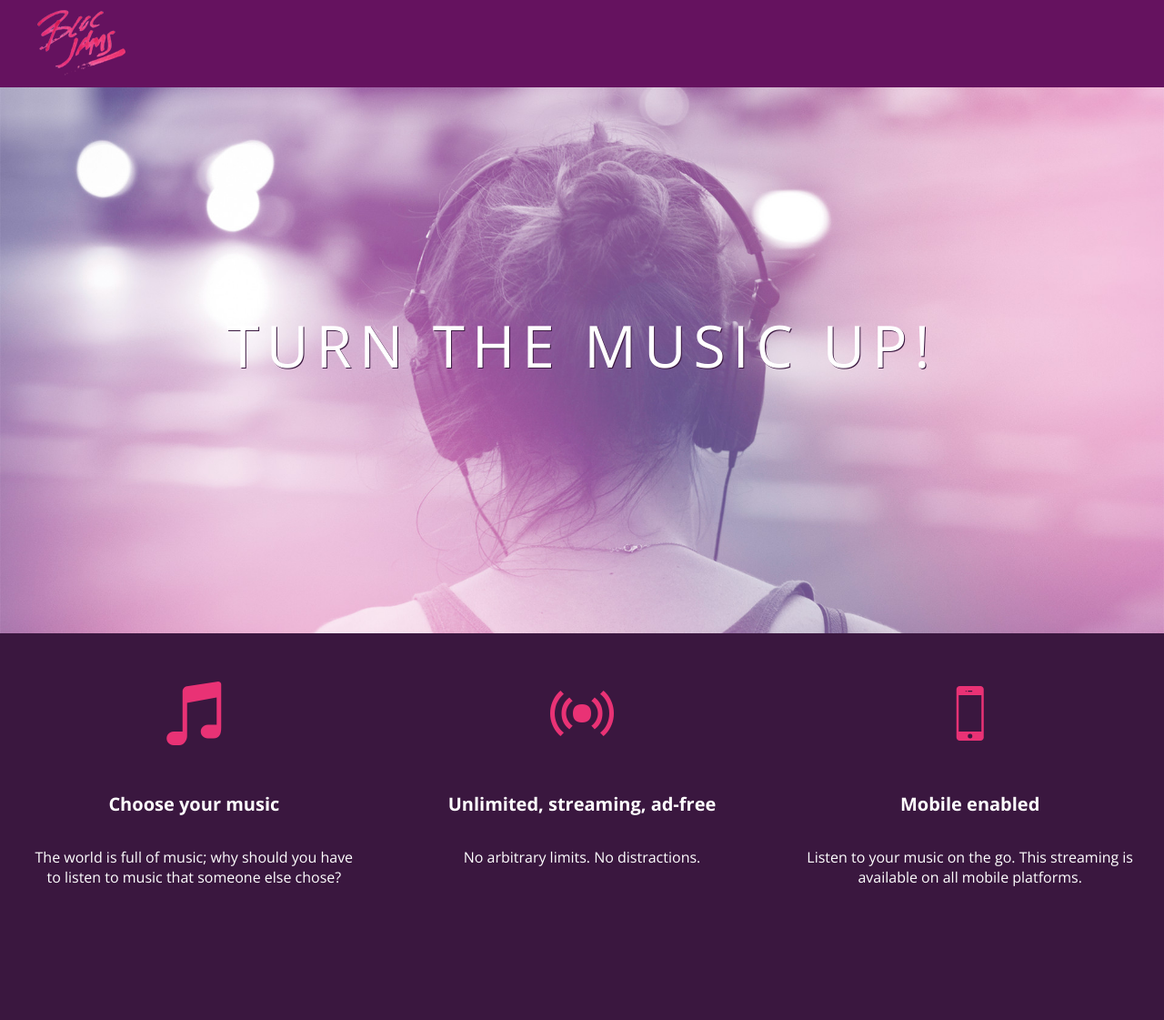
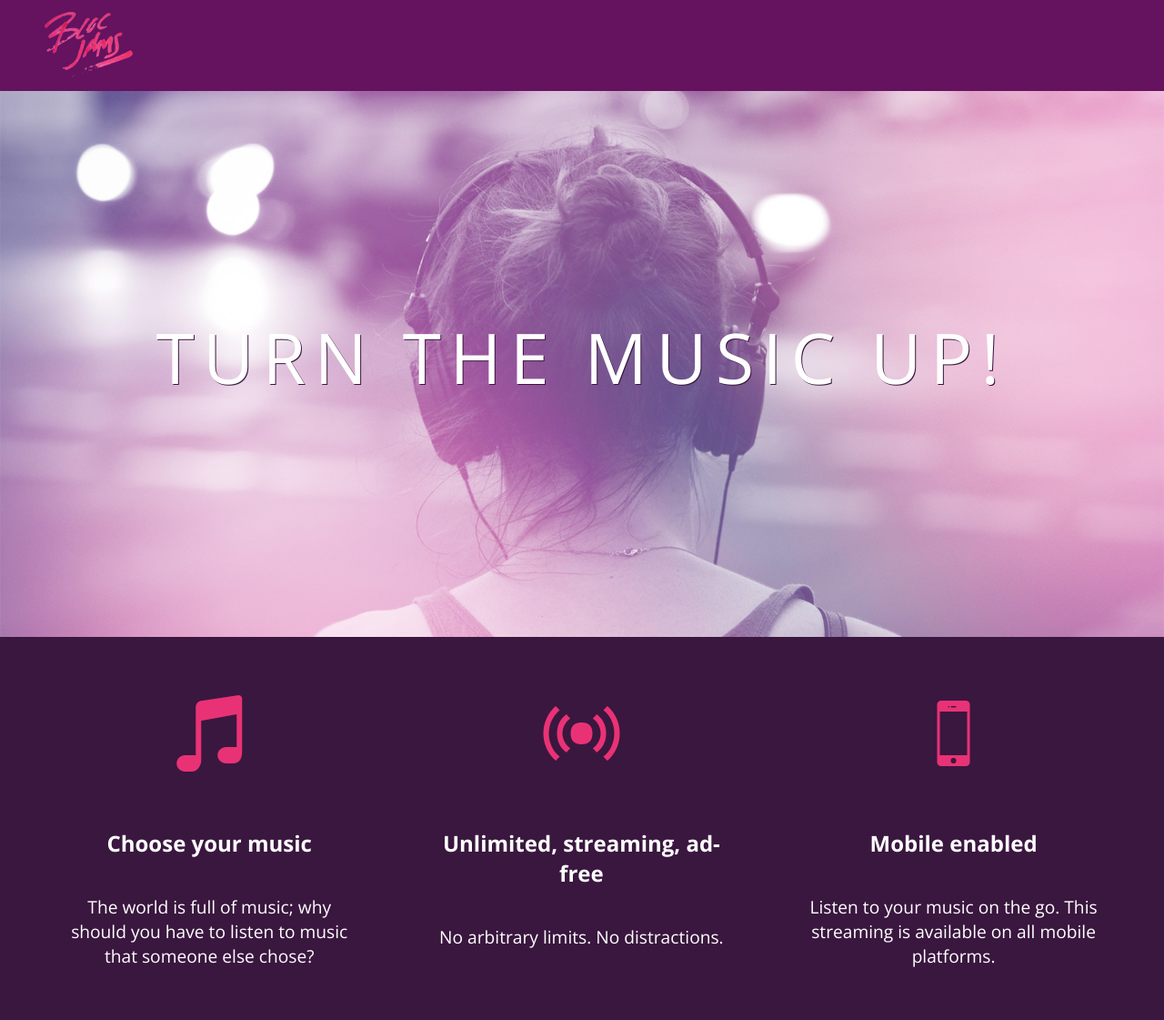
Before and after one commit to CarlsBad505/bloc-jams, a plain HTML site: page index.html in a window 1280 px wide. Shown: the whole page at 91% size. Before the commit the page ends 1023 px from the top, so only its background shows below. Drawn offline with nearby package versions, Linux system fonts and the light colour scheme.

Commit message:
finish checkpoint 8

```diff
--- a/index.html
+++ b/index.html
@@ -2,10 +2,12 @@
 <html>
     <head>
         <title>Bloc Jams</title>
+		<meta name="viewport" content="width=device-width, initial-scale=1">
 		<link rel="stylesheet" type="text/css" href="http://fonts.googleapis.com/css?family=Open+Sans:400,800,600,700,300">
 		<link rel="stylesheet" type="text/css" href="http://code.ionicframework.com/ionicons/2.0.1/css/ionicons.min.css">
 		<link rel="stylesheet" type="text/css" href="styles/normalize.css">
 		<link rel="stylesheet" type="text/css" href="styles/main.css">
+		<link rel="stylesheet" type="text/css" href="styles/landing.css">
     </head>
     <body class="landing">
         <nav class="navbar"> <!-- navigation bar -->
@@ -14,18 +16,18 @@
         <section class="hero-content"> <!-- hero content -->
             <h1 class="hero-title">Turn the music up!</h1>
         </section> <!-- selling points -->
-        <section class="selling-points">
-			<div class="point">
+        <section class="selling-points container">
+			<div class="point column third">
 				<span class="ion-music-note"></span>
 				<h5 class="point-title">Choose your music</h5>
 				<p class="point-description">The world is full of music; why should you have to listen to music that someone else chose?</p>
 			</div>
-			<div class="point">
+			<div class="point column third">
 				<span class="ion-radio-waves"></span>
 				<h5 class="point-title">Unlimited, streaming, ad-free</h5>
 				<p class="point-description">No arbitrary limits. No distractions.</p>
 			</div>
-			<div class="point">
+			<div class="point column third">
 				<span class="ion-iphone"></span>
 				<h5 class="point-title">Mobile enabled</h5>
 				<p class="point-description">Listen to your music on the go. This streaming is available on all mobile platforms.</p>
--- /dev/null
+++ b/styles/landing.css
@@ -0,0 +1,49 @@
+body.landing {
+	background-color: rgb(58,23,63);
+}
+
+.hero-content {
+	position: relative;
+	min-height: 600px;
+	background-image: url(../assets/images/bloc_jams_bg.jpg);
+	background-repeat: no-repeat;
+	background-position: center center;
+	background-size: cover;
+}
+
+.hero-content .hero-title {
+	position: absolute;
+	top: 40%;
+	-webkit-transform: translateY(-50%);
+	-moz-transform: translateY(-50%);
+	-ms-transform: translateY(-50%);
+	transform: translateY(-50%);
+	width: 100%;
+	text-align: center;
+	font-size: 4rem;
+	font-weight: 300;
+	text-transform: uppercase;
+	letter-spacing: 0.5rem;
+	text-shadow: 1px 1px 0px rgb(58,23,63);
+}
+
+.selling-points {
+	position: relative;
+}
+
+.point {
+	position: relative;
+	padding: 2rem;
+	text-align: center;
+}
+
+.point .point-title {
+	font-size: 1.25rem;
+}
+
+.ion-music-note,
+.ion-radio-waves,
+.ion-iphone {
+	color: rgb(233,50,117);
+	font-size: 5rem;
+}
--- a/styles/main.css
+++ b/styles/main.css
@@ -1,3 +1,9 @@
+*, *::before, *::after {
+	-moz-box-sizing: border-box;
+	-webkit-box-sizing: border-box;
+	box-sizing: border-box;
+}
+
 html {
 	height: 100%;
 	font-size: 100%;
@@ -7,10 +13,6 @@ body {
 	font-family: 'Open Sans';
 	color: white;
 	min-height: 100%;
-}
-
-body.landing {
-	background-color: rgb(58,23,63);
 }
 
 .navbar {
@@ -23,55 +25,28 @@ body.landing {
 	left: 2rem;
 }
 
-.hero-content {
-	position: relative;
-	min-height: 600px;
-	background-image: url(../assets/images/bloc_jams_bg.jpg);
-	background-repeat: no-repeat;
-	background-position: center center;
-	background-size: cover;
+.container {
+	margin: 0 auto;
+	max-width: 64rem;
 }
 
-.hero-content .hero-title {
-	position: absolute;
-	top: 40%;
-	-webkit-transform: translateY(-50%);
-	-moz-transform: translateY(-50%);
-	-ms-transform: translateY(-50%);
-	transform: translateY(-50%);
-	width: 100%;
-	text-align: center;
-	font-size: 4rem;
-	font-weight: 300;
-	text-transform: uppercase;
-	letter-spacing: 0.5rem;
-	text-shadow: 1px 1px 0px rgb(58,23,63);
+/*Medium and small screens (640px)*/
+@media (min-width: 40rem) {
+	html { font-size: 112%; }
+	.column {
+		float: left;
+		padding-left: 1rem;
+		padding-right: 1rem;
+	}
+	.column.full { width: 100%; }
+	.column.two-thirds { width: 66.7%; }
+	.column.half { width: 50%; }
+	.column.third { width: 33.3%; }
+	.column.fourth { width: 25%; }
+	.column.flow-opposite { float: right; }
 }
 
-.selling-points {
-	position: relative;
-	display: table;
-	width: 100%;
-	-webkit-box-sizing: border-box;
-	-moz-box-sizing: border-box;
-	box-sizing: border-box;
+/*Large screens (1024px)*/
+@media (min-width: 64rem) {
+	html { font-size: 120%; }
 }
-
-.point {
-	display: table-cell;
-	position: relative;
-	width: 33.3%;
-	padding: 2rem;
-	text-align: center;
-}
-
-.point .point-title {
-	font-size: 1.25rem;
-}
-
-.ion-music-note,
-.ion-radio-waves,
-.ion-iphone {
-	color: rgb(233,50,117);
-	font-size: 5rem;
-}
```
